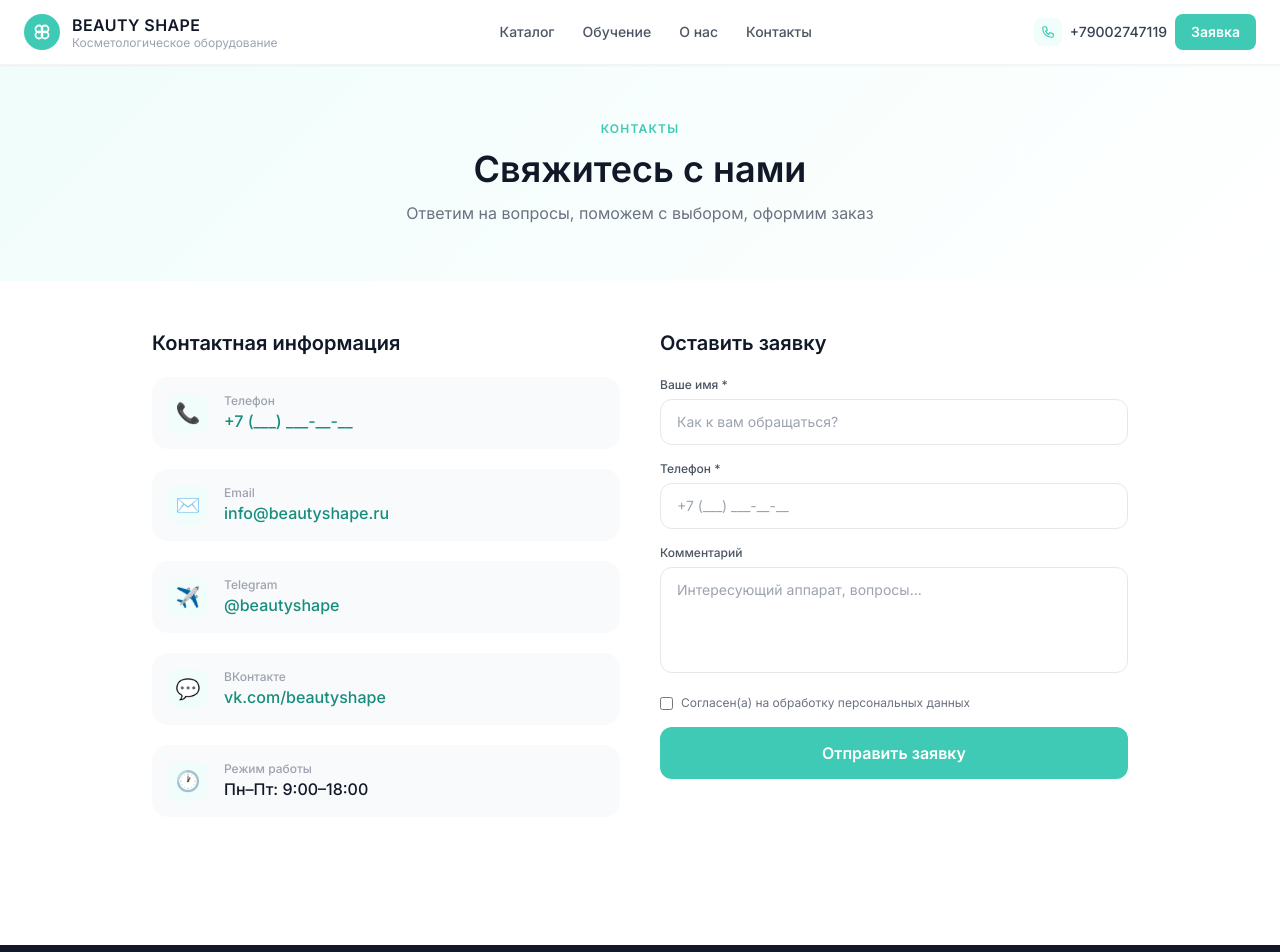
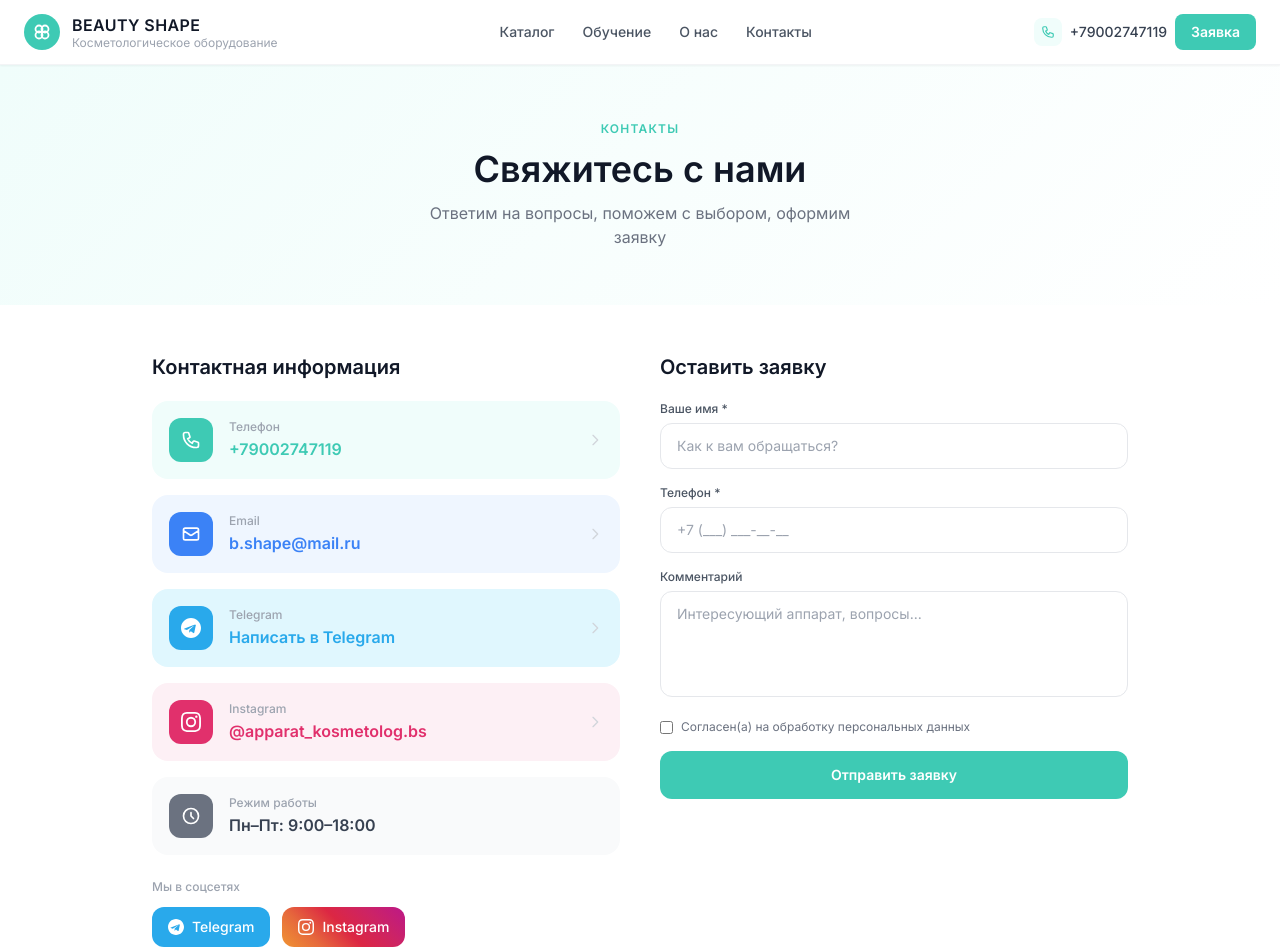
Before and after one commit to Khusrav-afk/Beauty-Shape, a Next.js app: page /contacts in a window 1280 px wide. Shown: the top 952 px of the page. Built offline with nearby package versions, Linux system fonts and the light colour scheme; a web font is replaced by a local one.

Commit message:
Update page.js

```diff
--- a/app/contacts/page.js
+++ b/app/contacts/page.js
@@ -2,6 +2,28 @@
 import { useState } from 'react'
 import Header from '@/components/Header'
 import Footer from '@/components/Footer'
+import Link from 'next/link'
+
+const PHONE = '+79002747119'
+const EMAIL = 'b.shape@mail.ru'
+const TG    = 'https://t.me/+aPk5OJJWJoJiYjhi'
+const IG    = 'https://www.instagram.com/apparat_kosmetolog.bs'
+
+function TelegramIcon({ size = 20 }) {
+  return (
+    <svg width={size} height={size} viewBox="0 0 24 24" fill="currentColor">
+      <path d="M12 0C5.373 0 0 5.373 0 12s5.373 12 12 12 12-5.373 12-12S18.627 0 12 0zm5.894 8.221-1.97 9.28c-.145.658-.537.818-1.084.508l-3-2.21-1.447 1.394c-.16.16-.295.295-.605.295l.213-3.053 5.56-5.023c.242-.213-.054-.333-.373-.12L7.14 14.516l-2.98-.924c-.647-.204-.66-.647.136-.958l11.647-4.491c.537-.194 1.006.131.951.078z"/>
+    </svg>
+  )
+}
+
+function InstagramIcon({ size = 20 }) {
+  return (
+    <svg width={size} height={size} viewBox="0 0 24 24" fill="currentColor">
+      <path d="M12 2.163c3.204 0 3.584.012 4.85.07 3.252.148 4.771 1.691 4.919 4.919.058 1.265.069 1.645.069 4.849 0 3.205-.012 3.584-.069 4.849-.149 3.225-1.664 4.771-4.919 4.919-1.266.058-1.644.07-4.85.07-3.204 0-3.584-.012-4.849-.07-3.26-.149-4.771-1.699-4.919-4.92-.058-1.265-.07-1.644-.07-4.849 0-3.204.013-3.583.07-4.849.149-3.227 1.664-4.771 4.919-4.919 1.266-.057 1.645-.069 4.849-.069zm0-2.163c-3.259 0-3.667.014-4.947.072-4.358.2-6.78 2.618-6.98 6.98-.059 1.281-.073 1.689-.073 4.948 0 3.259.014 3.668.072 4.948.2 4.358 2.618 6.78 6.98 6.98 1.281.058 1.689.072 4.948.072 3.259 0 3.668-.014 4.948-.072 4.354-.2 6.782-2.618 6.979-6.98.059-1.28.073-1.689.073-4.948 0-3.259-.014-3.667-.072-4.947-.196-4.354-2.617-6.78-6.979-6.98-1.281-.059-1.69-.073-4.949-.073zm0 5.838a6.162 6.162 0 100 12.324 6.162 6.162 0 000-12.324zM12 16a4 4 0 110-8 4 4 0 010 8zm6.406-11.845a1.44 1.44 0 100 2.881 1.44 1.44 0 000-2.881z"/>
+    </svg>
+  )
+}
 
 export default function ContactsPage() {
   const [form, setForm] = useState({ name:'', phone:'', comment:'' })
@@ -12,47 +34,131 @@ export default function ContactsPage() {
     e.preventDefault()
     setLoading(true)
     try {
-      await fetch('/api/orders', { method:'POST', headers:{'Content-Type':'application/json'}, body: JSON.stringify(form) })
+      await fetch('/api/orders', {
+        method:'POST',
+        headers:{'Content-Type':'application/json'},
+        body: JSON.stringify(form),
+      })
     } catch {}
     setLoading(false)
     setSent(true)
   }
 
+  const contacts = [
+    {
+      icon: (
+        <svg className="w-5 h-5" fill="none" stroke="currentColor" viewBox="0 0 24 24">
+          <path strokeLinecap="round" strokeLinejoin="round" strokeWidth={2} d="M3 5a2 2 0 012-2h3.28a1 1 0 01.948.684l1.498 4.493a1 1 0 01-.502 1.21l-2.257 1.13a11.042 11.042 0 005.516 5.516l1.13-2.257a1 1 0 011.21-.502l4.493 1.498a1 1 0 01.684.949V19a2 2 0 01-2 2h-1C9.716 21 3 14.284 3 6V5z"/>
+        </svg>
+      ),
+      label: 'Телефон',
+      val: PHONE,
+      href: `tel:${PHONE}`,
+      color: '#3ECAB4',
+      bg: '#f0fdfb',
+    },
+    {
+      icon: (
+        <svg className="w-5 h-5" fill="none" stroke="currentColor" viewBox="0 0 24 24">
+          <path strokeLinecap="round" strokeLinejoin="round" strokeWidth={2} d="M3 8l7.89 5.26a2 2 0 002.22 0L21 8M5 19h14a2 2 0 002-2V7a2 2 0 00-2-2H5a2 2 0 00-2 2v10a2 2 0 002 2z"/>
+        </svg>
+      ),
+      label: 'Email',
+      val: EMAIL,
+      href: `mailto:${EMAIL}`,
+      color: '#3b82f6',
+      bg: '#eff6ff',
+    },
+    {
+      icon: <TelegramIcon size={20} />,
+      label: 'Telegram',
+      val: 'Написать в Telegram',
+      href: TG,
+      color: '#29a9eb',
+      bg: '#e0f7fe',
+    },
+    {
+      icon: <InstagramIcon size={20} />,
+      label: 'Instagram',
+      val: '@apparat_kosmetolog.bs',
+      href: IG,
+      color: '#e1306c',
+      bg: '#fdf0f5',
+    },
+    {
+      icon: (
+        <svg className="w-5 h-5" fill="none" stroke="currentColor" viewBox="0 0 24 24">
+          <path strokeLinecap="round" strokeLinejoin="round" strokeWidth={2} d="M12 8v4l3 3m6-3a9 9 0 11-18 0 9 9 0 0118 0z"/>
+        </svg>
+      ),
+      label: 'Режим работы',
+      val: 'Пн–Пт: 9:00–18:00',
+      href: null,
+      color: '#6b7280',
+      bg: '#f9fafb',
+    },
+  ]
+
   return (
     <>
       <Header />
       <main>
+        {/* Hero */}
         <div className="py-14 px-4 sm:px-6 text-center" style={{background:'linear-gradient(135deg, #f0fdfb, #ffffff)'}}>
           <p className="text-xs font-semibold tracking-widest uppercase mb-3" style={{color:'#3ECAB4'}}>Контакты</p>
           <h1 className="text-4xl font-bold text-gray-900">Свяжитесь с нами</h1>
-          <p className="text-gray-500 mt-3">Ответим на вопросы, поможем с выбором, оформим заказ</p>
+          <p className="text-gray-500 mt-3 max-w-md mx-auto">Ответим на вопросы, поможем с выбором, оформим заявку</p>
         </div>
 
-        <div className="max-w-5xl mx-auto px-4 sm:px-6 py-12 grid md:grid-cols-2 gap-10">
+        <div className="max-w-5xl mx-auto px-4 sm:px-6 py-12 grid md:grid-cols-2 gap-10 items-start">
 
-          {/* Contact info */}
-          <div className="space-y-5">
-            <h2 className="text-xl font-bold text-gray-900">Контактная информация</h2>
-            {[
-              { icon:'📞', label:'Телефон', val:'+7 (___) ___-__-__', href:'tel:+79000000000' },
-              { icon:'✉️', label:'Email', val:'info@beautyshape.ru', href:'mailto:info@beautyshape.ru' },
-              { icon:'✈️', label:'Telegram', val:'@beautyshape', href:'https://t.me/beautyshape' },
-              { icon:'💬', label:'ВКонтакте', val:'vk.com/beautyshape', href:'https://vk.com/beautyshape' },
-              { icon:'🕐', label:'Режим работы', val:'Пн–Пт: 9:00–18:00', href: null },
-            ].map(({ icon, label, val, href }) => (
-              <div key={label} className="flex items-center gap-4 p-4 rounded-2xl bg-gray-50">
-                <div className="w-10 h-10 rounded-xl flex items-center justify-center flex-shrink-0 text-xl" style={{background:'#f0fdfb'}}>
+          {/* Contact cards */}
+          <div className="space-y-4">
+            <h2 className="text-xl font-bold text-gray-900 mb-5">Контактная информация</h2>
+            {contacts.map(({ icon, label, val, href, color, bg }) => (
+              <div key={label}
+                className="flex items-center gap-4 p-4 rounded-2xl border border-transparent hover:border-gray-200 hover:shadow-md transition-all duration-200 group cursor-pointer"
+                style={{background: bg}}>
+                <div className="w-11 h-11 rounded-xl flex items-center justify-center flex-shrink-0 transition-transform duration-200 group-hover:scale-110"
+                  style={{background: color, color:'white'}}>
                   {icon}
                 </div>
-                <div>
-                  <div className="text-xs text-gray-400 font-medium">{label}</div>
-                  {href
-                    ? <a href={href} className="font-medium text-gray-900 hover:underline" style={{color:'#168d7d'}}>{val}</a>
-                    : <div className="font-medium text-gray-900">{val}</div>
-                  }
+                <div className="flex-1 min-w-0">
+                  <div className="text-xs text-gray-400 font-medium mb-0.5">{label}</div>
+                  {href ? (
+                    <a href={href} target={href.startsWith('http') ? '_blank' : undefined} rel="noopener"
+                      className="font-semibold text-gray-900 hover:underline truncate block transition-colors"
+                      style={{color}}>
+                      {val}
+                    </a>
+                  ) : (
+                    <div className="font-semibold text-gray-700">{val}</div>
+                  )}
                 </div>
+                {href && (
+                  <svg className="w-4 h-4 text-gray-300 group-hover:text-gray-400 transition-colors flex-shrink-0" fill="none" stroke="currentColor" viewBox="0 0 24 24">
+                    <path strokeLinecap="round" strokeLinejoin="round" strokeWidth={2} d="M9 5l7 7-7 7"/>
+                  </svg>
+                )}
               </div>
             ))}
+
+            {/* Social block */}
+            <div className="pt-2">
+              <p className="text-xs text-gray-400 font-medium mb-3">Мы в соцсетях</p>
+              <div className="flex gap-3">
+                <a href={TG} target="_blank" rel="noopener"
+                  className="flex items-center gap-2 px-4 py-2.5 rounded-xl text-white text-sm font-medium transition-all duration-200 hover:scale-105 hover:shadow-lg"
+                  style={{background:'#29a9eb'}}>
+                  <TelegramIcon size={16}/> Telegram
+                </a>
+                <a href={IG} target="_blank" rel="noopener"
+                  className="flex items-center gap-2 px-4 py-2.5 rounded-xl text-white text-sm font-medium transition-all duration-200 hover:scale-105 hover:shadow-lg"
+                  style={{background:'linear-gradient(45deg,#f09433,#e6683c,#dc2743,#cc2366,#bc1888)'}}>
+                  <InstagramIcon size={16}/> Instagram
+                </a>
+              </div>
+            </div>
           </div>
 
           {/* Form */}
@@ -62,30 +168,30 @@ export default function ContactsPage() {
               <div className="p-8 rounded-2xl text-center" style={{background:'#f0fdfb', border:'1px solid #99f4e8'}}>
                 <div className="w-14 h-14 rounded-full flex items-center justify-center mx-auto mb-4" style={{background:'#3ECAB4'}}>
                   <svg className="w-7 h-7 text-white" fill="none" stroke="currentColor" viewBox="0 0 24 24">
-                    <path strokeLinecap="round" strokeLinejoin="round" strokeWidth={2} d="M5 13l4 4L19 7"/>
+                    <path strokeLinecap="round" strokeLinejoin="round" strokeWidth={2.5} d="M5 13l4 4L19 7"/>
                   </svg>
                 </div>
-                <p className="font-bold text-gray-900 text-lg">Заявка отправлена!</p>
-                <p className="text-gray-500 mt-2 text-sm">Перезвоним в течение 30 минут в рабочее время</p>
+                <p className="font-bold text-gray-900 text-lg mb-1">Заявка отправлена!</p>
+                <p className="text-gray-500 text-sm">Перезвоним в течение 30 минут в рабочее время</p>
               </div>
             ) : (
               <form onSubmit={handleSubmit} className="space-y-4">
                 <div>
                   <label className="block text-xs font-medium text-gray-600 mb-1.5">Ваше имя *</label>
                   <input required value={form.name} onChange={e => setForm({...form, name:e.target.value})}
-                    className="w-full px-4 py-3 rounded-xl border border-gray-200 text-sm outline-none focus:border-teal-400 transition-colors"
+                    className="w-full px-4 py-3 rounded-xl border border-gray-200 text-sm outline-none focus:border-teal-400 focus:ring-2 focus:ring-teal-100 transition-all"
                     placeholder="Как к вам обращаться?"/>
                 </div>
                 <div>
                   <label className="block text-xs font-medium text-gray-600 mb-1.5">Телефон *</label>
                   <input required type="tel" value={form.phone} onChange={e => setForm({...form, phone:e.target.value})}
-                    className="w-full px-4 py-3 rounded-xl border border-gray-200 text-sm outline-none focus:border-teal-400 transition-colors"
+                    className="w-full px-4 py-3 rounded-xl border border-gray-200 text-sm outline-none focus:border-teal-400 focus:ring-2 focus:ring-teal-100 transition-all"
                     placeholder="+7 (___) ___-__-__"/>
                 </div>
                 <div>
                   <label className="block text-xs font-medium text-gray-600 mb-1.5">Комментарий</label>
                   <textarea value={form.comment} onChange={e => setForm({...form, comment:e.target.value})}
-                    rows={4} className="w-full px-4 py-3 rounded-xl border border-gray-200 text-sm outline-none focus:border-teal-400 transition-colors resize-none"
+                    rows={4} className="w-full px-4 py-3 rounded-xl border border-gray-200 text-sm outline-none focus:border-teal-400 focus:ring-2 focus:ring-teal-100 transition-all resize-none"
                     placeholder="Интересующий аппарат, вопросы..."/>
                 </div>
                 <label className="flex items-start gap-2 text-xs text-gray-500 cursor-pointer">
@@ -93,14 +199,13 @@ export default function ContactsPage() {
                   <span>Согласен(а) на обработку персональных данных</span>
                 </label>
                 <button type="submit" disabled={loading}
-                  className="w-full py-3.5 rounded-xl text-white font-semibold transition-all hover:opacity-90 disabled:opacity-60"
+                  className="w-full py-3.5 rounded-xl text-white font-semibold text-sm transition-all duration-200 hover:opacity-90 hover:shadow-md hover:-translate-y-0.5 disabled:opacity-60 disabled:translate-y-0"
                   style={{background:'#3ECAB4'}}>
                   {loading ? 'Отправка...' : 'Отправить заявку'}
                 </button>
               </form>
             )}
           </div>
-
         </div>
       </main>
       <Footer />
```
